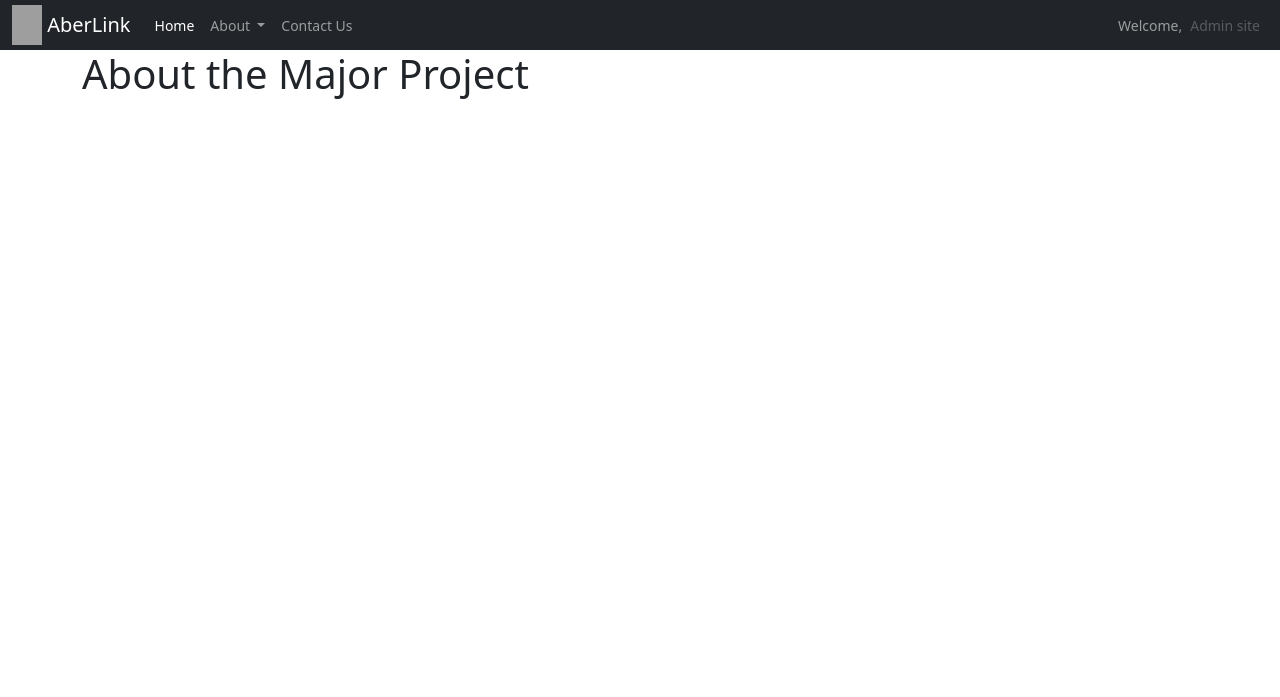
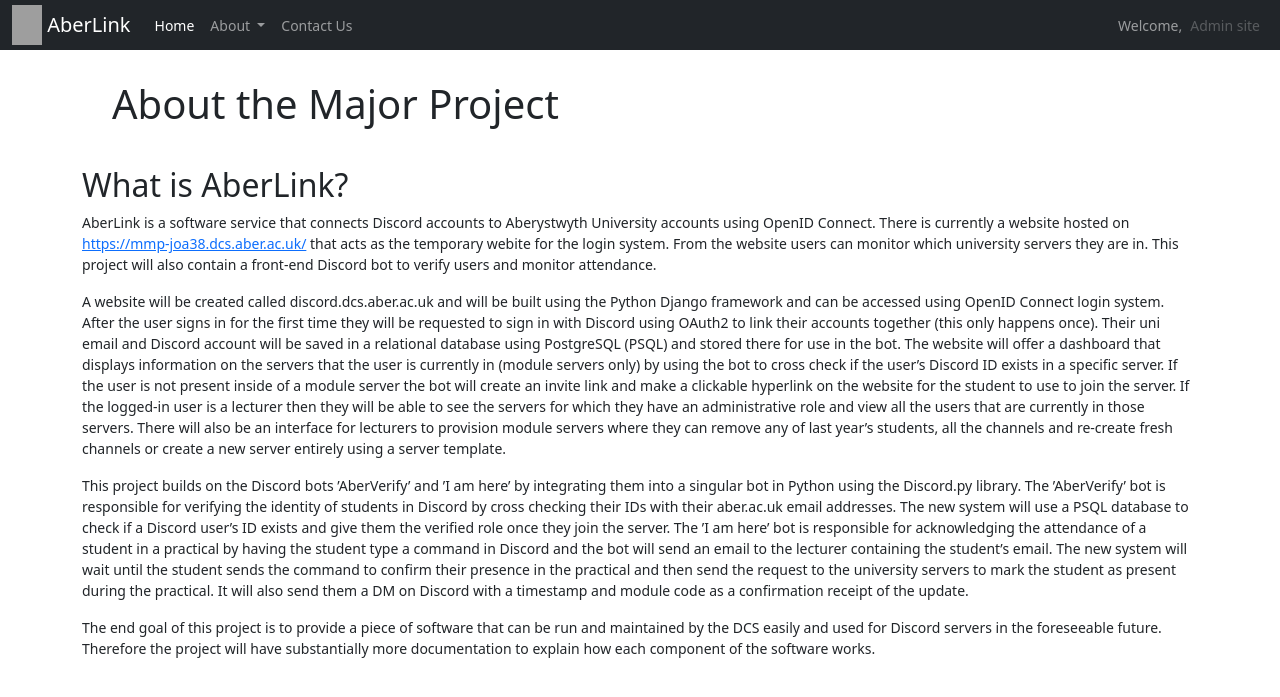
Before and after one commit to JoelLucaAdams/aberlink, a Django app: page /major-project/ in a window 1280 px wide. Shown: the top 697 px of the page. Run offline with Django 3.2, Linux system fonts and the light colour scheme; parts of the project's set-up code (start-up, migrations or seed data) failed here and were passed over; grey boxes are pictures that could not be loaded.

Commit message:
Added content about major project

```diff
--- a/src/AberLinkAuthentication/templates/major_project.html
+++ b/src/AberLinkAuthentication/templates/major_project.html
@@ -2,6 +2,47 @@
 
 {% block content %}
 
-<h1>About the Major Project</h1>
+<h1 style="padding: 30px;">About the Major Project</h1>
 
+<h2>What is AberLink?</h2>
+<p>AberLink is a software service that connects Discord accounts to Aberystwyth University accounts using OpenID
+    Connect. There is currently a website hosted on <a href="https://mmp-joa38.dcs.aber.ac.uk/">https://mmp-joa38.dcs.aber.ac.uk/</a> that acts as the temporary webite for the
+    login system. From the website users can monitor which university servers they are in. This project will also contain a
+    front-end Discord bot to verify users and monitor attendance.
+</p>
+<p>
+    A website will be created called discord.dcs.aber.ac.uk and will be built using the Python
+    Django framework and can be accessed using OpenID Connect login system. After the user
+    signs in for the first time they will be requested to sign in with Discord using OAuth2 to link
+    their accounts together (this only happens once). Their uni email and Discord account will be
+    saved in a relational database using PostgreSQL (PSQL) and stored there for use in the bot.
+    The website will offer a dashboard that displays information on the servers that the user
+    is currently in (module servers only) by using the bot to cross check if the user’s Discord ID
+    exists in a specific server. If the user is not present inside of a module server the bot will create
+    an invite link and make a clickable hyperlink on the website for the student to use to join the
+    server. If the logged-in user is a lecturer then they will be able to see the servers for which they
+    have an administrative role and view all the users that are currently in those servers. There
+    will also be an interface for lecturers to provision module servers where they can remove any
+    of last year’s students, all the channels and re-create fresh channels or create a new server
+    entirely using a server template.
+</p>
+<p>
+    This project builds on the Discord bots ’AberVerify’ and ’I am here’ by integrating
+    them into a singular bot in Python using the Discord.py library. The ’AberVerify’ bot is
+    responsible for verifying the identity of students in Discord by cross checking their IDs with
+    their aber.ac.uk email addresses. The new system will use a PSQL database to check if a Discord
+    user’s ID exists and give them the verified role once they join the server. The ’I am here’
+    bot is responsible for acknowledging the attendance of a student in a practical by having the
+    student type a command in Discord and the bot will send an email to the lecturer containing
+    the student’s email. The new system will wait until the student sends the command to confirm
+    their presence in the practical and then send the request to the university servers to mark
+    the student as present during the practical. It will also send them a DM on Discord with a
+    timestamp and module code as a confirmation receipt of the update.
+</p>
+<p>
+    The end goal of this project is to provide a piece of software that can be run and maintained
+    by the DCS easily and used for Discord servers in the foreseeable future. Therefore the project
+    will have substantially more documentation to explain how each component of the software
+    works.
+</p>
 {% endblock %}
```
